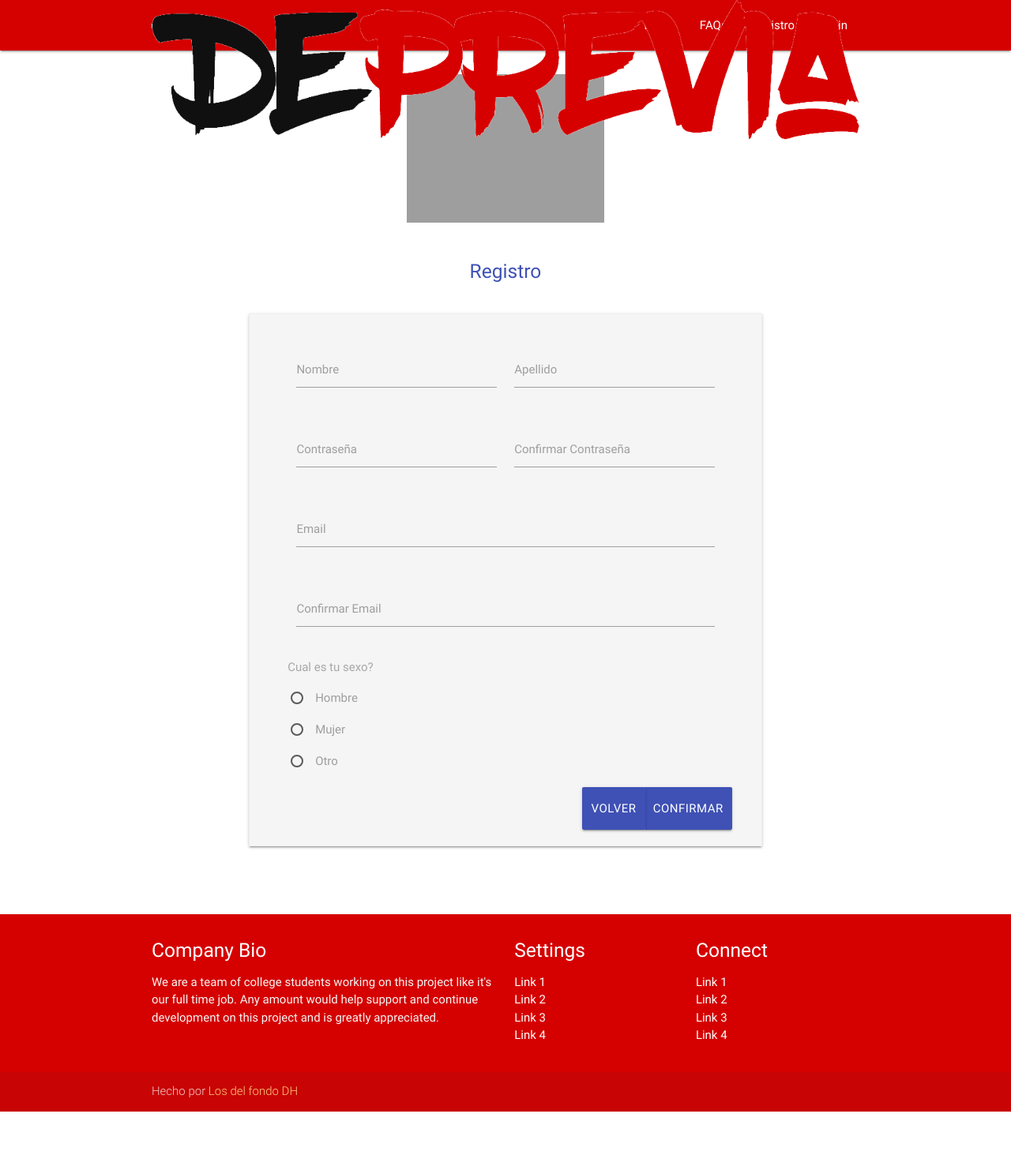
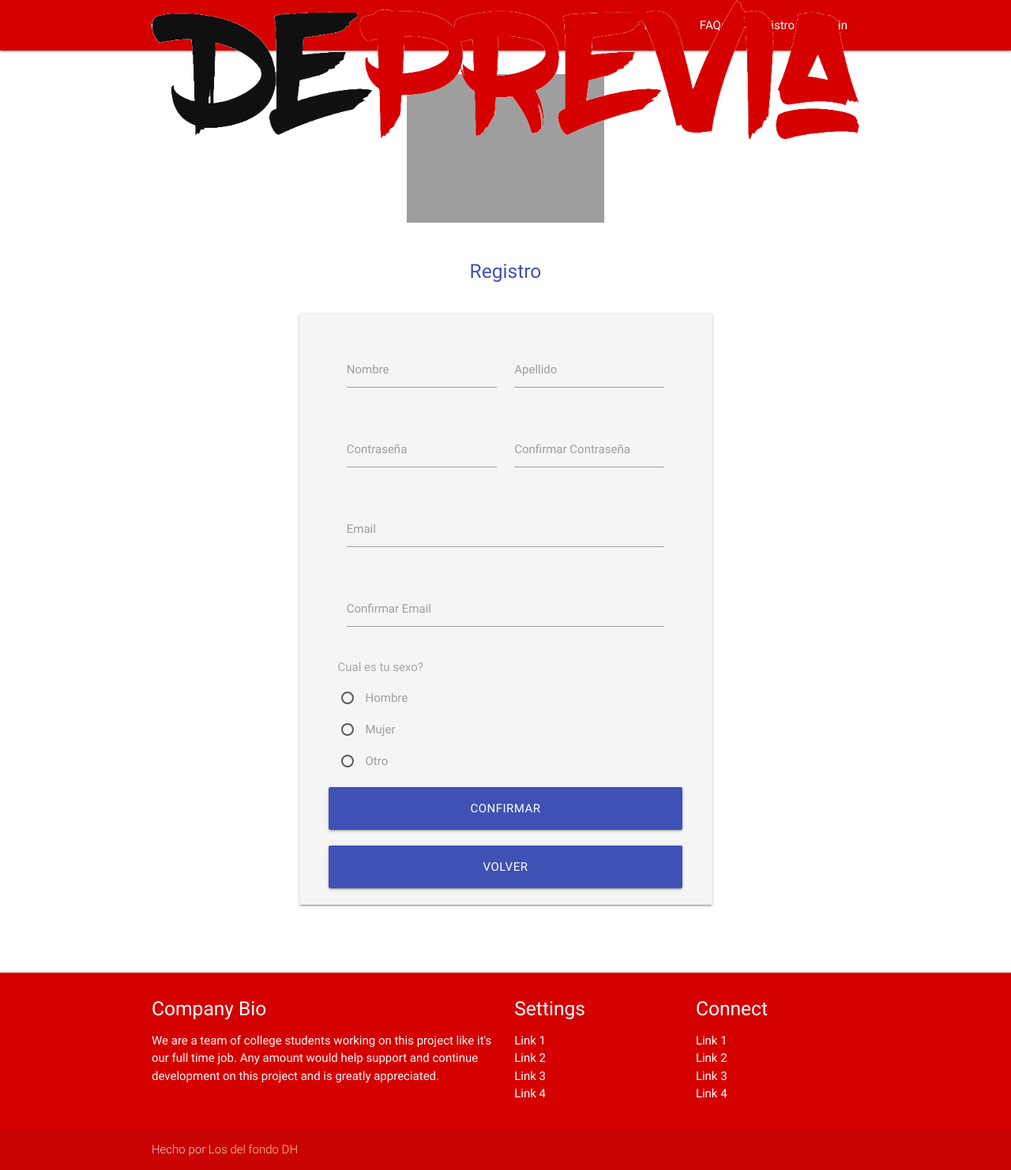
Before and after one commit to lmancuso/deprevia, a PHP site: page /register.php in a window 1280 px wide. Shown: the whole page at 79% size. Before the commit the page ends 1408 px from the top, so only its background shows below. Run offline with PHP 8.4, Linux system fonts and the light colour scheme; some libraries are stand-ins or nearby versions; grey boxes are pictures that could not be loaded.

Commit message:
refacciones register.php

```diff
--- a/css/style.css
+++ /dev/null
@@ -1,9 +0,0 @@
-#button-confirm{
-  margin-left: 10px;
-}
-
-.main-form{
-  width: 75%;
-  margin: auto;
-  margin-top: 30px;
-}
--- a/register.php
+++ b/register.php
@@ -82,10 +82,10 @@
               </form>
         </div>
 
-        <div id="button-confirm" class="row right">
+        <div class="row">
           <a href="index.php" id="download-button" class="col s12 btn btn-large waves-effect indigo">Confirmar</a>
         </div>
-        <div class="row right">
+        <div class="row">
           <a href="index.php" id="download-button" class="col s12 btn btn-large waves-effect indigo">Volver</a>
         </div>
       </form>
```
